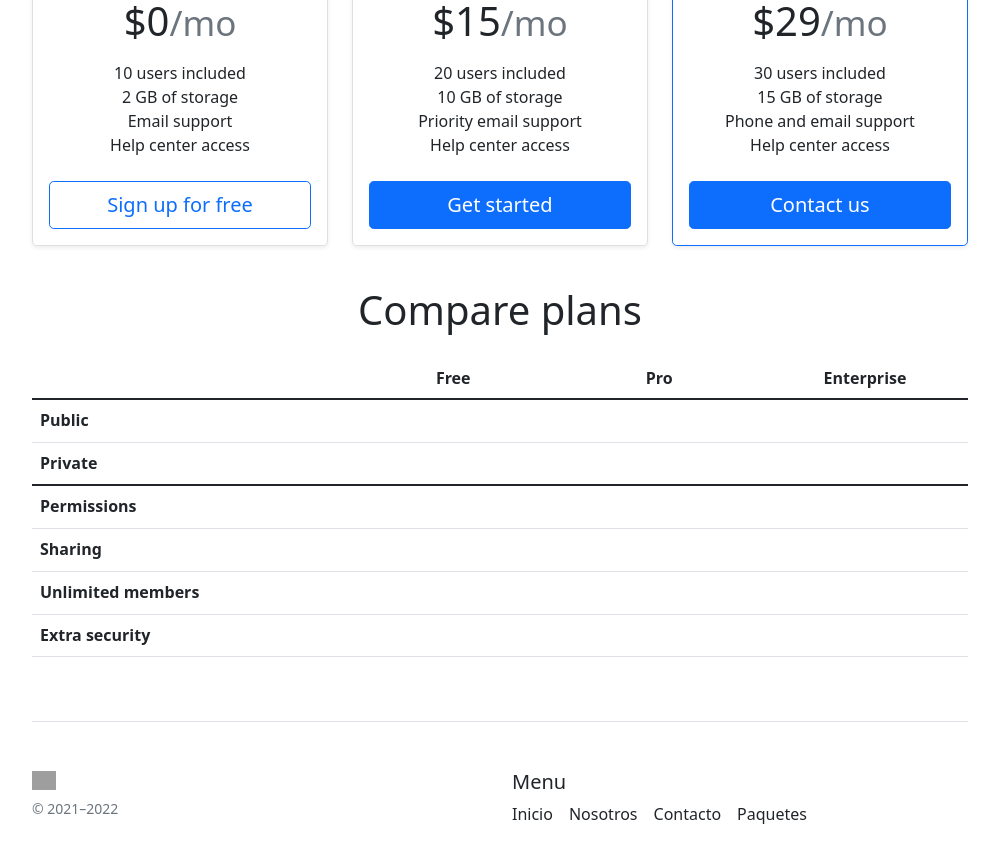
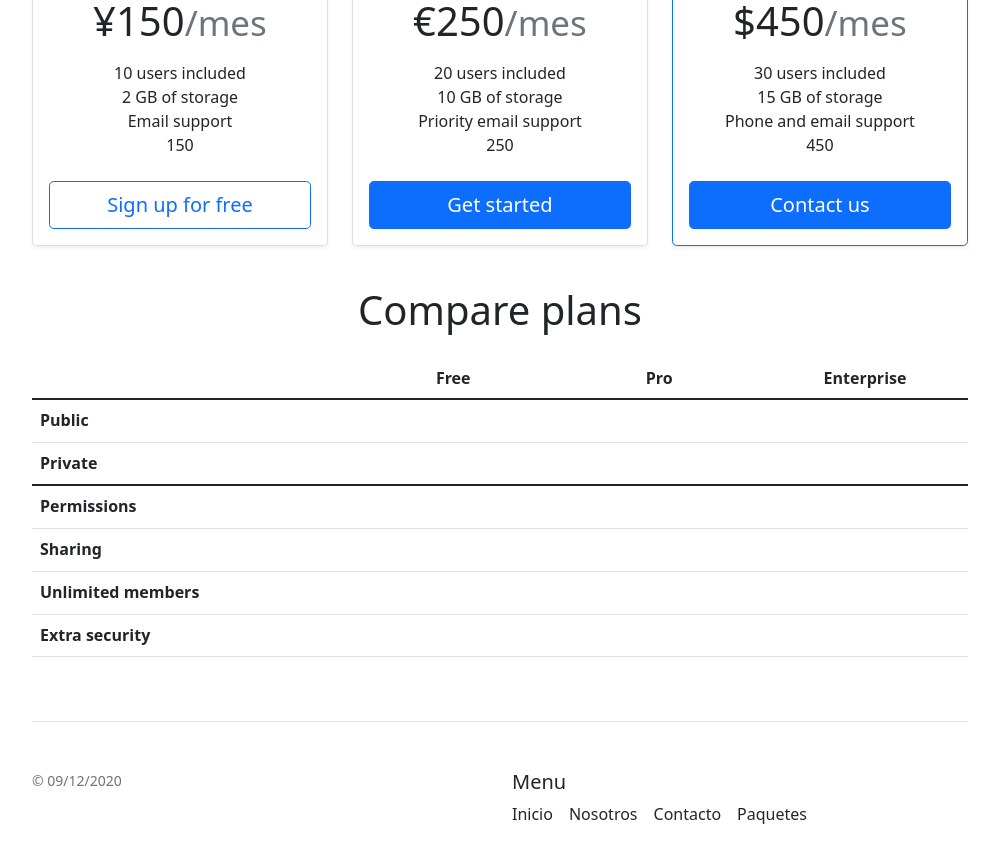
Before and after one commit to IvoMart/AngularProjects, an Angular app: page / in a window 1280 px wide. Shown: the part 340-1202 px from the top of the page, without its empty margins (140-1139 px from the left). Built offline with nearby package versions, Linux system fonts and the light colour scheme; grey boxes are pictures that could not be loaded.

Commit message:
Changes in params and pipe lines

```diff
--- a/src/app/app.component.html
+++ b/src/app/app.component.html
@@ -2,7 +2,7 @@
   <header>
     <div class="d-flex flex-column flex-md-row align-items-center pb-3 mb-4 border-bottom">
       <a href="/" class="d-flex align-items-center text-dark text-decoration-none">
-        <span class="fs-4">{{title}}</span>
+        <span class="fs-4">{{title | titlecase}}</span>
       </a>
 
       <nav class="d-inline-flex mt-2 mt-md-0 ms-md-auto">
@@ -14,7 +14,7 @@
     </div>
 
     <div class="pricing-header p-3 pb-md-4 mx-auto text-center">
-      <h1 class="display-4 fw-normal">PAQUETES</h1>
+      <h1 class="display-4 fw-normal">{{ titulo | uppercase }}</h1>
       <p class="fs-5 text-muted">Te presentamos nuestro paquetes de servicios.</p>
     </div>
   </header>
@@ -27,12 +27,12 @@
             <h4 class="my-0 fw-normal">Free</h4>
           </div>
           <div class="card-body">
-            <h1 class="card-title pricing-card-title">$0<small class="text-muted fw-light">/mo</small></h1>
+            <h1 class="card-title pricing-card-title">{{ precio1 | currency: 'JPY' : 'symbol' : '.0-0' }}<small class="text-muted fw-light">/{{ mes | lowercase }}</small></h1>
             <ul class="list-unstyled mt-3 mb-4">
               <li>10 users included</li>
               <li>2 GB of storage</li>
               <li>Email support</li>
-              <li>Help center access</li>
+              <li>{{ precio1 }}</li>
             </ul>
             <button type="button" class="w-100 btn btn-lg btn-outline-primary">Sign up for free</button>
           </div>
@@ -44,12 +44,12 @@
             <h4 class="my-0 fw-normal">Pro</h4>
           </div>
           <div class="card-body">
-            <h1 class="card-title pricing-card-title">$15<small class="text-muted fw-light">/mo</small></h1>
+            <h1 class="card-title pricing-card-title">{{ precio2 | currency: 'EUR' : 'symbol' : '.0-0' }}<small class="text-muted fw-light">/{{ mes | lowercase }}</small></h1>
             <ul class="list-unstyled mt-3 mb-4">
               <li>20 users included</li>
               <li>10 GB of storage</li>
               <li>Priority email support</li>
-              <li>Help center access</li>
+              <li>{{ precio2 }}</li>
             </ul>
             <button type="button" class="w-100 btn btn-lg btn-primary">Get started</button>
           </div>
@@ -61,12 +61,12 @@
             <h4 class="my-0 fw-normal">Enterprise</h4>
           </div>
           <div class="card-body">
-            <h1 class="card-title pricing-card-title">$29<small class="text-muted fw-light">/mo</small></h1>
+            <h1 class="card-title pricing-card-title">{{ precio3 | currency: 'USD' : 'symbol' : '.0-0' }}<small class="text-muted fw-light">/{{ mes | lowercase }}</small></h1>
             <ul class="list-unstyled mt-3 mb-4">
               <li>30 users included</li>
               <li>15 GB of storage</li>
               <li>Phone and email support</li>
-              <li>Help center access</li>
+              <li>{{ precio3 }}</li>
             </ul>
             <button type="button" class="w-100 btn btn-lg btn-primary">Contact us</button>
           </div>
@@ -134,8 +134,7 @@
   <footer class="pt-4 my-md-5 pt-md-5 border-top">
     <div class="row">
       <div class="col-12 col-md">
-        <img class="mb-2" src="/docs/5.1/assets/brand/bootstrap-logo.svg" alt="" width="24" height="19">
-        <small class="d-block mb-3 text-muted">© 2021–2022</small>
+        <small class="d-block mb-3 text-muted">© {{ fecha | date:'dd/MM/Y' }}</small>
       </div>
       <div class="col-6 col-md">
         <h5>Menu</h5>
--- a/src/app/app.component.ts
+++ b/src/app/app.component.ts
@@ -6,5 +6,11 @@ import { Component } from '@angular/core';
   styleUrls: ['./app.component.scss']
 })
 export class AppComponent {
-  title = 'Marketing Digital';
+  title = 'marketing digital';
+  titulo  = 'paquetes';
+  fecha = new Date();
+  precio1=150;
+  precio2=250;
+  precio3=450;
+  mes = 'MES';
 }
```
